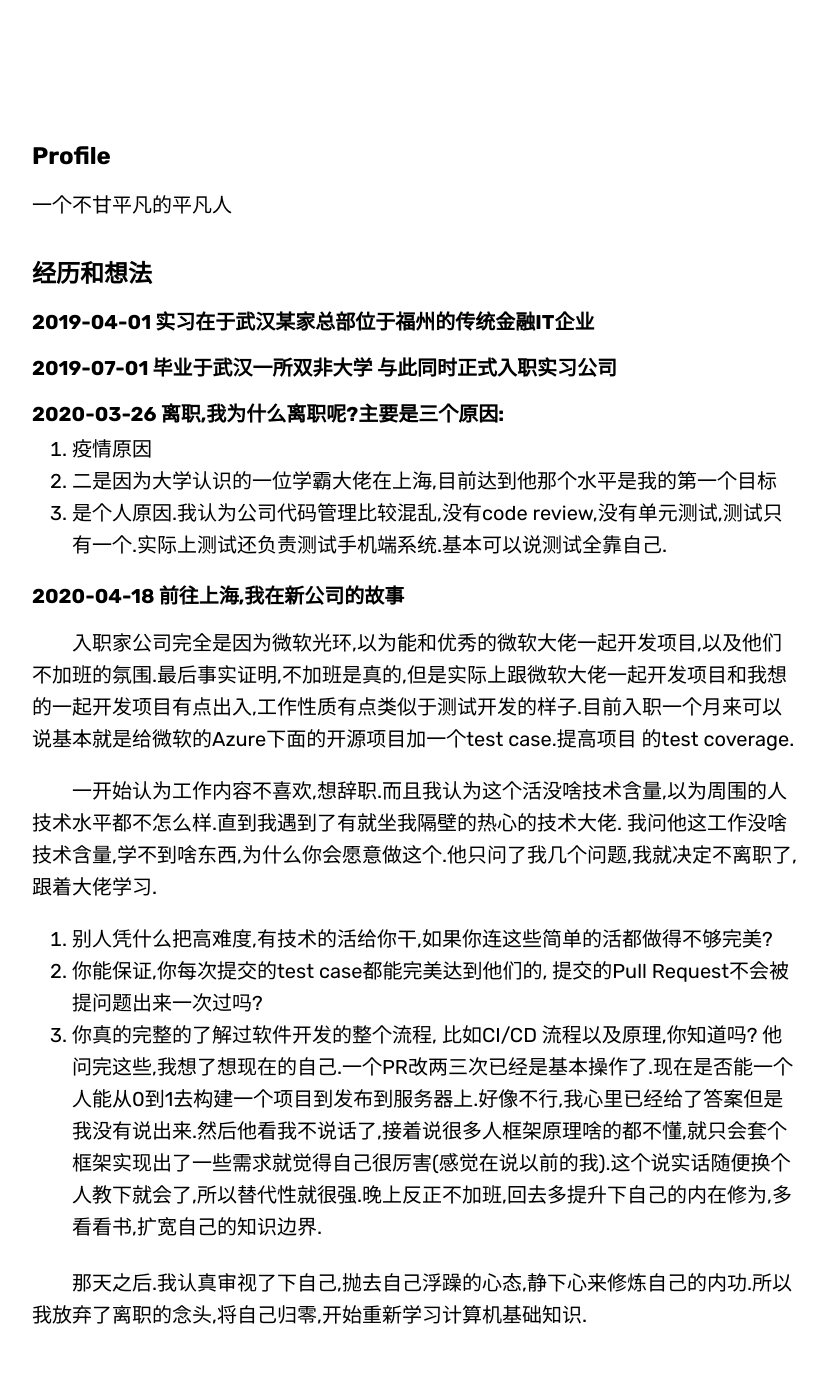
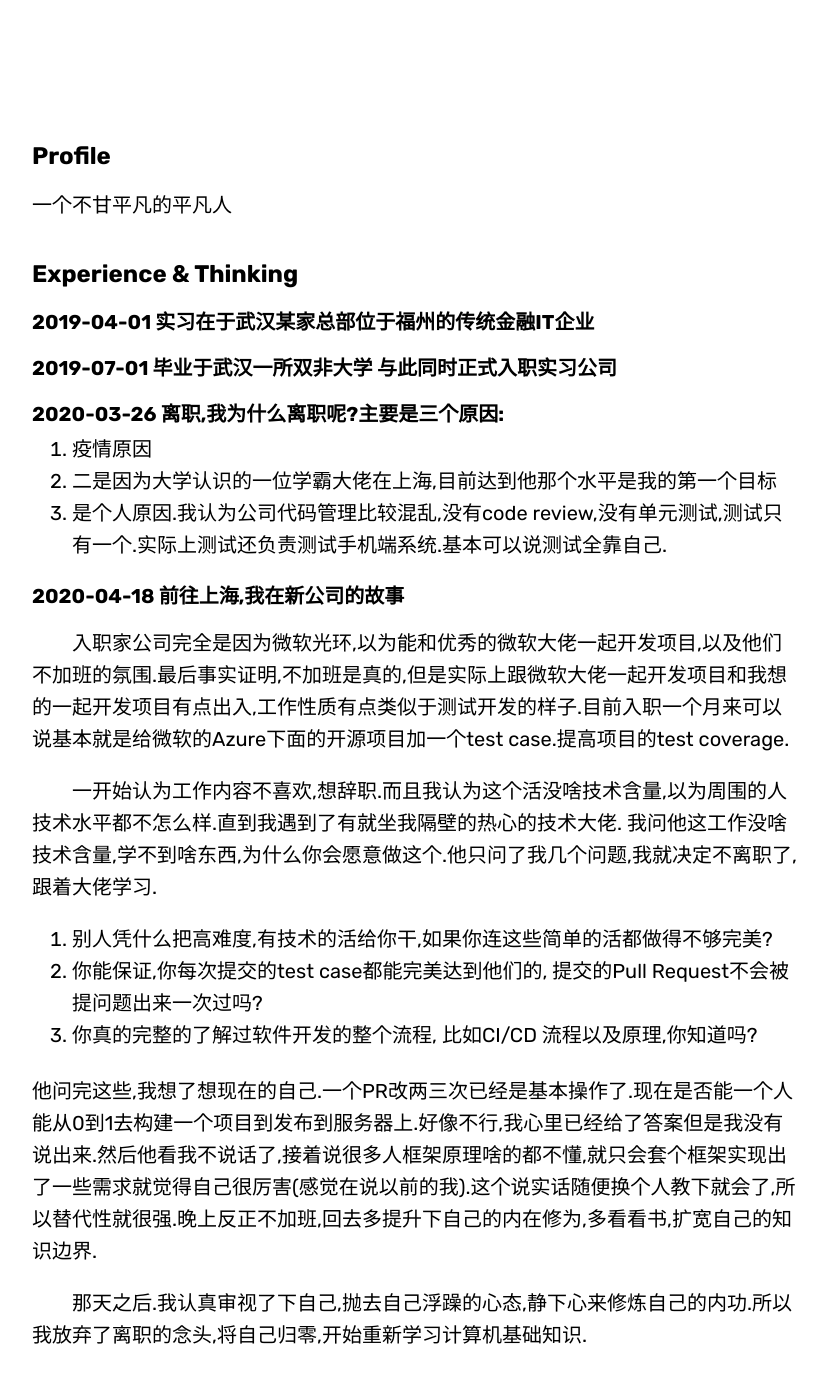
Before and after one commit to Ligengxin96/blog, a Jekyll site: the page built from about.md, in a window 1280 px wide and 1400 px high, scrolled down 539 px. Shown: the top 1383 px of the window, without its empty margins (224-1051 px from the left). Built offline with Jekyll 4.4.1, drawn with Linux system fonts in a browser that asks for light colours; some web fonts are replaced.

Commit message:
update about me

```diff
--- a/about.md
+++ b/about.md
@@ -22,7 +22,7 @@ published: true
 
 一个不甘平凡的平凡人
 
-## 经历和想法
+## Experience & Thinking
 ### 2019-04-01 实习在于武汉某家总部位于福州的传统金融IT企业
 
 ### 2019-07-01 毕业于武汉一所双非大学 与此同时正式入职实习公司
@@ -34,14 +34,14 @@ published: true
 
 ### 2020-04-18 前往上海,我在新公司的故事
 
-&emsp;&emsp;入职家公司完全是因为微软光环,以为能和优秀的微软大佬一起开发项目,以及他们不加班的氛围.最后事实证明,不加班是真的,但是实际上跟微软大佬一起开发项目和我想的一起开发项目有点出入,工作性质有点类似于测试开发的样子.目前入职一个月来可以说基本就是给微软的Azure下面的开源项目加一个test case.提高项目
-的test coverage.
+&emsp;&emsp;入职家公司完全是因为微软光环,以为能和优秀的微软大佬一起开发项目,以及他们不加班的氛围.最后事实证明,不加班是真的,但是实际上跟微软大佬一起开发项目和我想的一起开发项目有点出入,工作性质有点类似于测试开发的样子.目前入职一个月来可以说基本就是给微软的Azure下面的开源项目加一个test case.提高项目的test coverage.
 
 &emsp;&emsp;一开始认为工作内容不喜欢,想辞职.而且我认为这个活没啥技术含量,以为周围的人技术水平都不怎么样.直到我遇到了有就坐我隔壁的热心的技术大佬.
 我问他这工作没啥技术含量,学不到啥东西,为什么你会愿意做这个.他只问了我几个问题,我就决定不离职了,跟着大佬学习.
 1. 别人凭什么把高难度,有技术的活给你干,如果你连这些简单的活都做得不够完美?
 2. 你能保证,你每次提交的test case都能完美达到他们的, 提交的Pull Request不会被提问题出来一次过吗?
 3. 你真的完整的了解过软件开发的整个流程, 比如CI/CD 流程以及原理,你知道吗?
+
 他问完这些,我想了想现在的自己.一个PR改两三次已经是基本操作了.现在是否能一个人能从0到1去构建一个项目到发布到服务器上.好像不行,我心里已经给了答案但是我没有说出来.然后他看我不说话了,接着说很多人框架原理啥的都不懂,就只会套个框架实现出了一些需求就觉得自己很厉害(感觉在说以前的我).这个说实话随便换个人教下就会了,所以替代性就很强.晚上反正不加班,回去多提升下自己的内在修为,多看看书,扩宽自己的知识边界.
 
 &emsp;&emsp;那天之后.我认真审视了下自己,抛去自己浮躁的心态,静下心来修炼自己的内功.所以我放弃了离职的念头,将自己归零,开始重新学习计算机基础知识.
```
